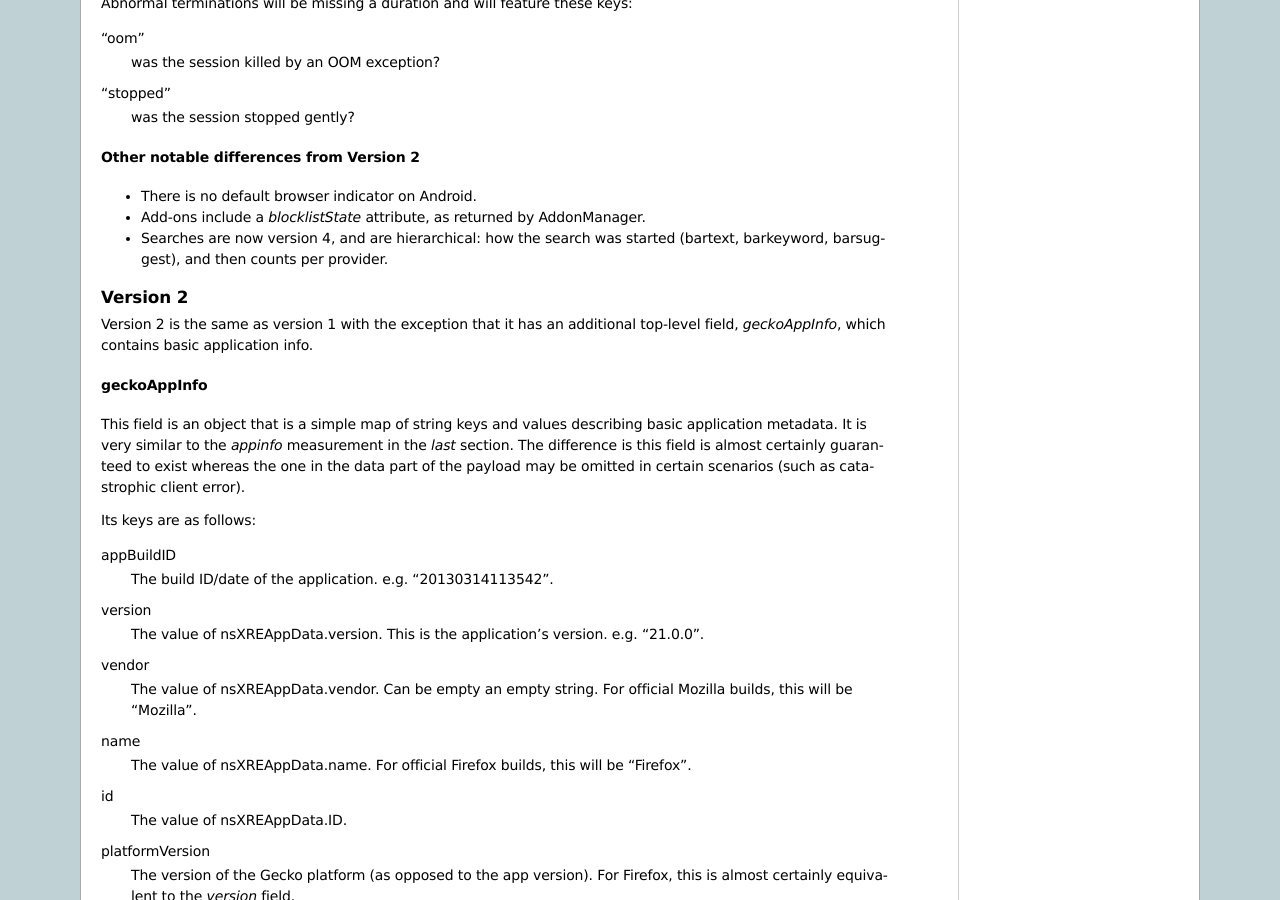
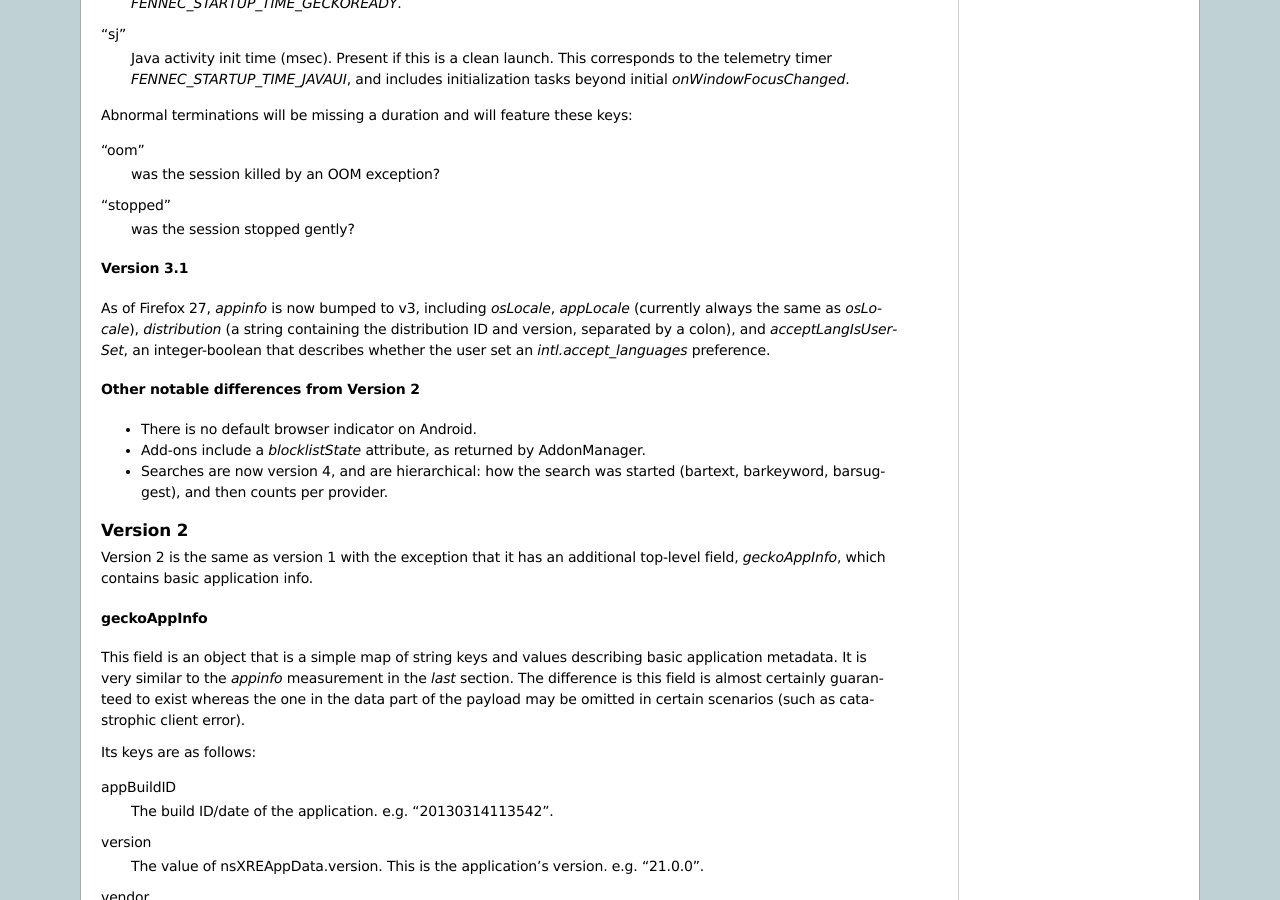
Before and after one commit to mozilla-services/docs, a Sphinx documentation site: the page built from source/healthreport/index.rst, in a window 1280 px wide and 900 px high, scrolled down 4523 px. Built offline with Sphinx 7.4.7, drawn with Linux system fonts in a browser that asks for light colours; the version number could not be read and is left out; some of the changed text lies outside the part shown.

Commit message:
Bug 922694 - Add distribution and locales to FHR payload.

```diff
--- a/source/healthreport/index.rst
+++ b/source/healthreport/index.rst
@@ -126,8 +126,12 @@
             "_v": 1
           },
           "org.mozilla.appInfo.appinfo": {
+            "_v": 3,
+            "appLocale": "en_us",
+            "osLocale": "en_us",
+            "distribution": "",
+            "acceptLangIsUserSet": 0,
             "isTelemetryEnabled": 1,
-            "_v": 2,
             "isBlocklistEnabled": 1
           },
           "geckoAppInfo": {
@@ -156,6 +160,9 @@
             "platformBuildID": "20130630031138",
             "appBuildID": "20130630031138",
             "_v": 1
+          },
+          "org.mozilla.appInfo.appinfo": {
+            "_v": 2,
           }
         },
         "1+KN9TutMpzdl4TJEl+aCxK+xcw=": {
@@ -287,6 +294,15 @@
     was the session killed by an OOM exception?
 "stopped"
     was the session stopped gently?
+
+Version 3.1
+^^^^^^^^^^^
+
+As of Firefox 27, *appinfo* is now bumped to v3, including *osLocale*,
+*appLocale* (currently always the same as *osLocale*), *distribution* (a string
+containing the distribution ID and version, separated by a colon), and
+*acceptLangIsUserSet*, an integer-boolean that describes whether the user set
+an *intl.accept_languages* preference.
 
 Other notable differences from Version 2
 ^^^^^^^^^^^^^^^^^^^^^^^^^^^^^^^^^^^^^^^^
```
